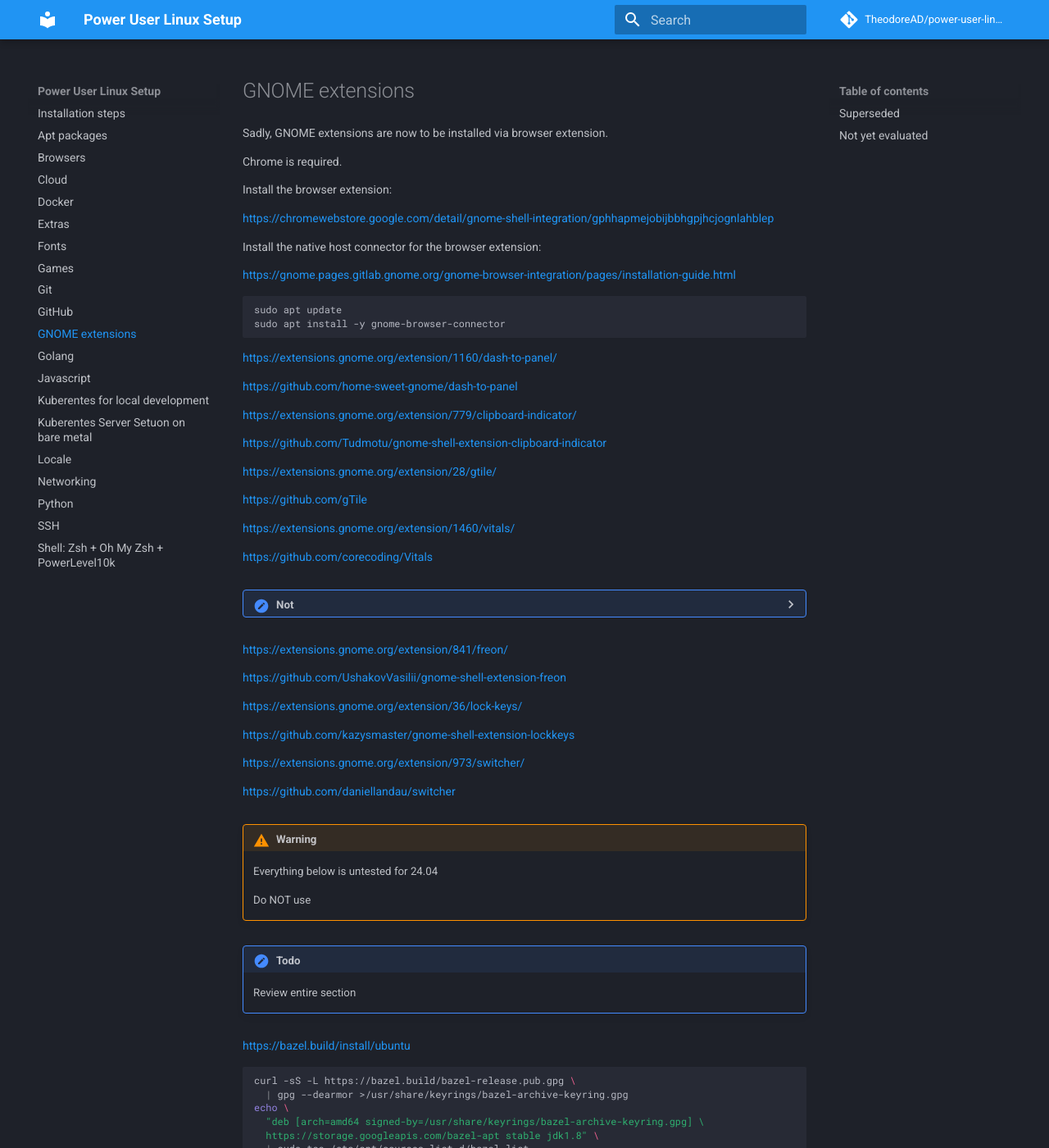
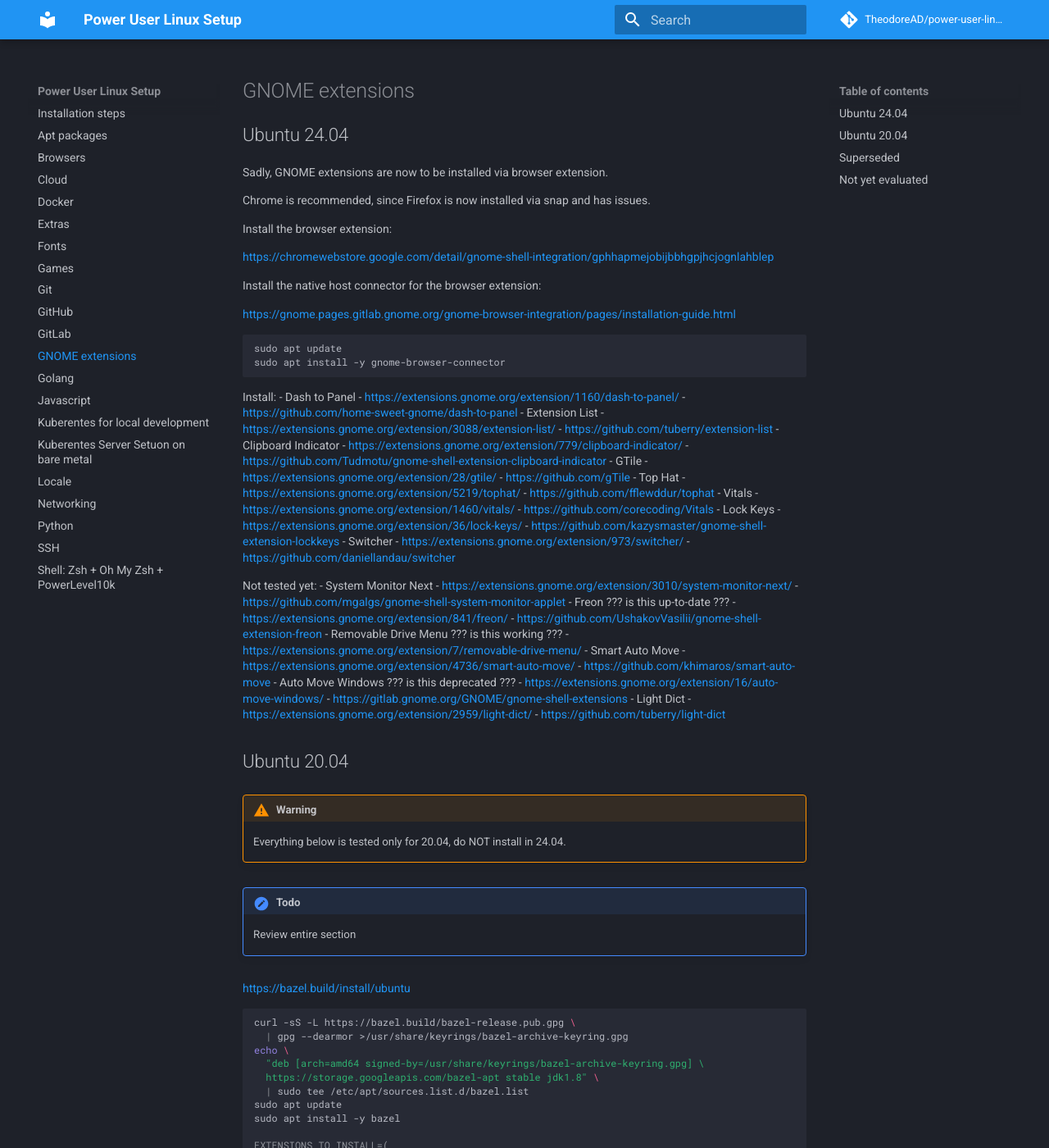
Before and after one commit to TheodoreAD/power-user-linux-setup, an MkDocs documentation site: the page built from docs/gnome_extensions.md, in a window 1280 px wide and 1400 px high. Shown: the whole window at 82% size. Built offline with MkDocs 1.6.1 and Material for MkDocs 9.7.7, drawn with Linux system fonts in a browser that asks for light colours; comment, search, counter and statistics services are not loaded.

Commit message:
Update workflows, documentation, and add GitLab guide
Removed "initial_version" branch from publish workflow. Improved structure and details of GNOME extensions guide with specific installation links. Added new GitLab guide and aligned GitHub installation commands for consistency. Updated README, APT packages documentation, and index with new content and formatting.

````diff
--- a/docs/gnome_extensions.md
+++ b/docs/gnome_extensions.md
@@ -1,71 +1,78 @@
 # GNOME extensions
+
+## Ubuntu 24.04
 
 Sadly, GNOME extensions are now to be installed via browser extension.
 
-Chrome is required.
+Chrome is recommended, since Firefox is now installed via snap and has issues.
 
 Install the browser extension:
 
-<https://chromewebstore.google.com/detail/gnome-shell-integration/gphhapmejobijbbhgpjhcjognlahblep>
+https://chromewebstore.google.com/detail/gnome-shell-integration/gphhapmejobijbbhgpjhcjognlahblep
 
 Install the native host connector for the browser extension:
 
-<https://gnome.pages.gitlab.gnome.org/gnome-browser-integration/pages/installation-guide.html>
-
+https://gnome.pages.gitlab.gnome.org/gnome-browser-integration/pages/installation-guide.html
 
 ```shell
 sudo apt update
 sudo apt install -y gnome-browser-connector
 ```
 
+Install:
+- Dash to Panel
+  - https://extensions.gnome.org/extension/1160/dash-to-panel/
+  - https://github.com/home-sweet-gnome/dash-to-panel
+- Extension List
+  - https://extensions.gnome.org/extension/3088/extension-list/
+  - https://github.com/tuberry/extension-list
+- Clipboard Indicator
+  - https://extensions.gnome.org/extension/779/clipboard-indicator/
+  - https://github.com/Tudmotu/gnome-shell-extension-clipboard-indicator
+- GTile
+  - https://extensions.gnome.org/extension/28/gtile/
+  - https://github.com/gTile
+- Top Hat
+  - https://extensions.gnome.org/extension/5219/tophat/
+  - https://github.com/fflewddur/tophat
+- Vitals
+  - https://extensions.gnome.org/extension/1460/vitals/
+  - https://github.com/corecoding/Vitals
+- Lock Keys
+  - https://extensions.gnome.org/extension/36/lock-keys/
+  - https://github.com/kazysmaster/gnome-shell-extension-lockkeys
+- Switcher
+  - https://extensions.gnome.org/extension/973/switcher/
+  - https://github.com/daniellandau/switcher
 
-<https://extensions.gnome.org/extension/1160/dash-to-panel/>
+Not tested yet:
+- System Monitor Next
+  - https://extensions.gnome.org/extension/3010/system-monitor-next/
+  - https://github.com/mgalgs/gnome-shell-system-monitor-applet
+- Freon ??? is this up-to-date ???
+  - https://extensions.gnome.org/extension/841/freon/
+  - https://github.com/UshakovVasilii/gnome-shell-extension-freon
+- Removable Drive Menu ??? is this working ???
+  - https://extensions.gnome.org/extension/7/removable-drive-menu/
+- Smart Auto Move
+  - https://extensions.gnome.org/extension/4736/smart-auto-move/
+  - https://github.com/khimaros/smart-auto-move
+- Auto Move Windows ??? is this deprecated ???
+  - https://extensions.gnome.org/extension/16/auto-move-windows/
+  - https://gitlab.gnome.org/GNOME/gnome-shell-extensions
+- Light Dict
+  - https://extensions.gnome.org/extension/2959/light-dict/
+  - https://github.com/tuberry/light-dict
 
-<https://github.com/home-sweet-gnome/dash-to-panel>
-
-
-<https://extensions.gnome.org/extension/779/clipboard-indicator/>
-
-<https://github.com/Tudmotu/gnome-shell-extension-clipboard-indicator>
-
-
-<https://extensions.gnome.org/extension/28/gtile/>
-
-<https://github.com/gTile>
-
-
-<https://extensions.gnome.org/extension/1460/vitals/>
-
-<https://github.com/corecoding/Vitals>
-
-
-??? not clear if this is up-to-date or not
-
-<https://extensions.gnome.org/extension/841/freon/>
-
-<https://github.com/UshakovVasilii/gnome-shell-extension-freon>
-
-
-<https://extensions.gnome.org/extension/36/lock-keys/>
-
-<https://github.com/kazysmaster/gnome-shell-extension-lockkeys>
-
-
-<https://extensions.gnome.org/extension/973/switcher/>
-
-<https://github.com/daniellandau/switcher>
-
-
+## Ubuntu 20.04
 
 !!! WARNING
-    Everything below is untested for 24.04
-
-    Do NOT use
+    Everything below is tested only for 20.04, do NOT install in 24.04.
 
 !!! TODO
     Review entire section
 
-<https://bazel.build/install/ubuntu>
+https://bazel.build/install/ubuntu
 
 ```shell
 curl -sS -L https://bazel.build/bazel-release.pub.gpg \
````
Also changed, not shown: README.md (+1 -1 lines), docs/apt_packages.md (+3 -3 lines), docs/github.md (+4 -6 lines), docs/gitlab.md (added, +45 -0 lines), docs/index.md (+15 -1 lines), 1 other file.
